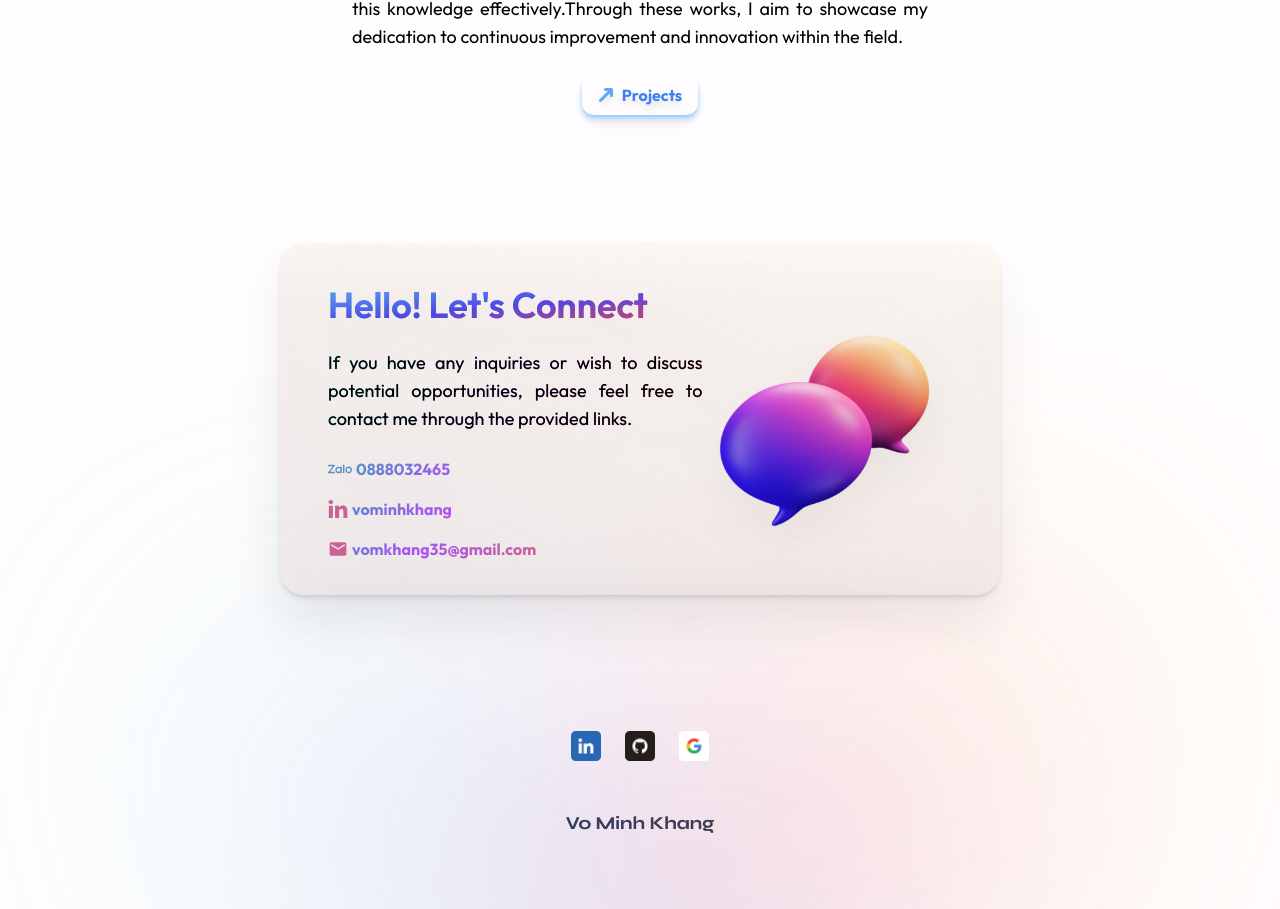
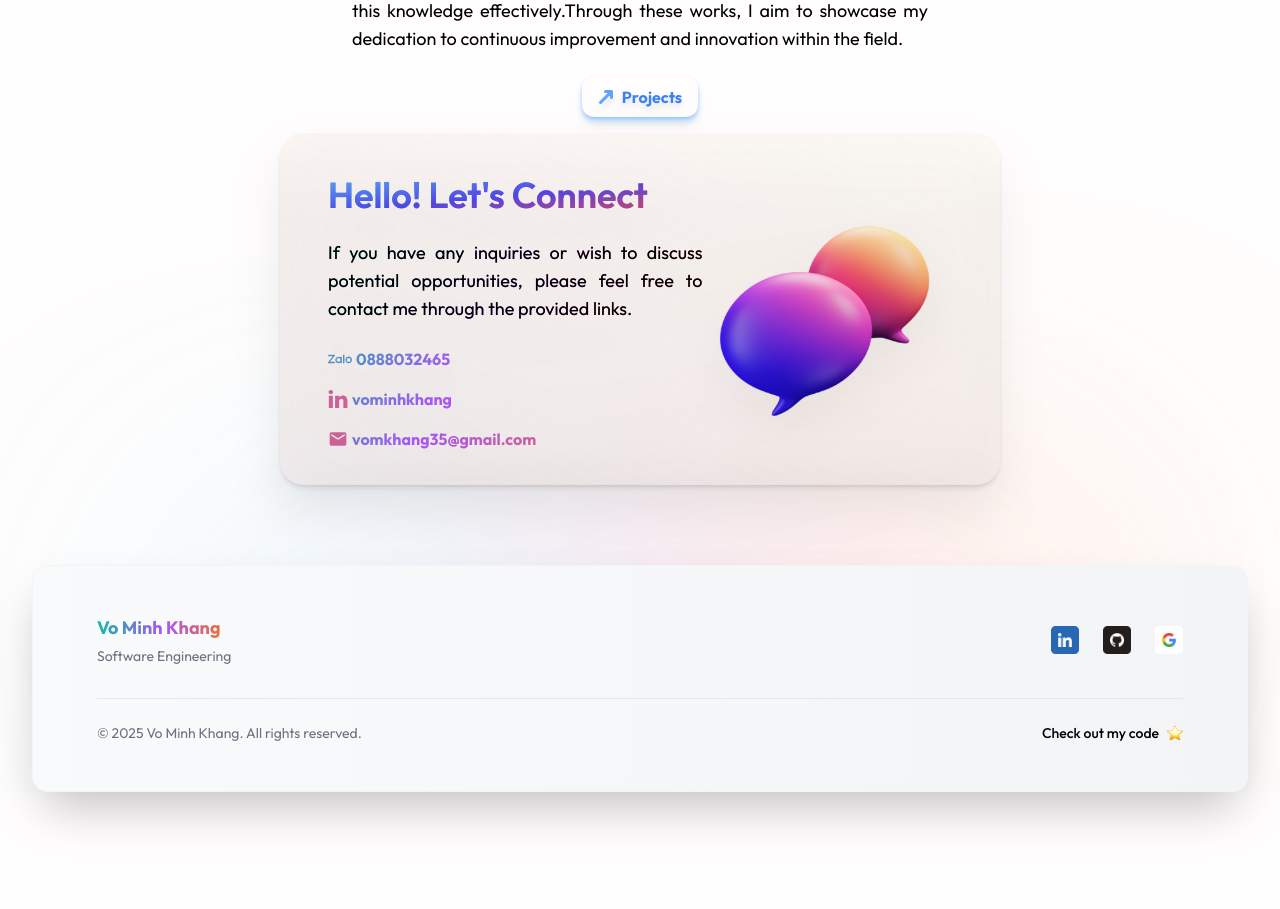
Before and after one commit to leaser019/my-portfolio, a Next.js app: page / in a window 1280 px wide. Shown: the part 1169-2078 px from the top of the page. After the commit the page ends 1981 px from the top, so only its background shows below. Built offline with nearby package versions, Linux system fonts and the light colour scheme.

Commit message:
feat: implement ScrollToTop component and enhance Footer and Header layouts

```diff
--- a/components/Footer.jsx
+++ b/components/Footer.jsx
@@ -1,11 +1,10 @@
+import Star from '@/public/Star.svg';
+import Image from 'next/image';
+import Link from 'next/link';
 import { useState } from 'react';
-import Link from 'next/link';
+import GitHub from '../public/icons/github@2x.png';
+import Gmail from '../public/icons/google@2x.png';
 import LinkedIn from '../public/icons/linkedin@2x.png';
-import GitHub from '../public/icons/github@2x.png';
-import Instagram from '../public/icons/instagram@2x.png';
-import Gmail from '../public/icons/google@2x.png';
-import Image from 'next/image';
-import Star from '@/public/Star.svg';
 
 const Footer = () => {
   const [isHovering, setIsHovering] = useState(false);
@@ -17,69 +16,100 @@ const Footer = () => {
   };
 
   return (
-    <div className=" flex select-none text-sm  py-16 mt-16 flex-col h-max items-center mx-auto justify-center">
-      <div className="flex justify-center space-x-4 md:space-x-6 dark:text-white/70 text-gray-500 text-[0.6rem] sm:text-xs md:text-sm lg:text-md mt-2">
+    <footer className="bg-gradient-to-r from-gray-50 to-gray-100 dark:from-gray-900 dark:to-gray-800 py-12 mt-20 rounded-2xl shadow-2xl px-10 mx-10 mb-5 sm:mx-8 backdrop-blur-2xl border border-gray-100 dark:border-gray-700">
+      <div className="max-w-6xl mx-auto px-4 sm:px-6">
+        <div className="flex flex-col md:flex-row justify-between items-center space-y-6 md:space-y-0">
+          <div className="flex flex-col">
+            <h3 className="text-lg font-bold bg-gradient-to-r from-teal-500 via-purple-500 to-orange-500 bg-clip-text text-transparent">
+              Vo Minh Khang
+            </h3>
+            <p className="text-sm text-gray-500 dark:text-gray-400 mt-1">
+              Software Engineering
+            </p>
+          </div>
+
+          <div className="flex space-x-6 items-center">
             <Link
               href="https://www.linkedin.com/in/vominhkhang"
-          target="blank"
-          className=" dark:hover:text-purple-400 hover:text-purple-600 font-semibold"
+              target="_blank"
+              className="transition-transform hover:scale-110"
             >
-          {' '}
-          {/* LinkedIn{" "} */}
-          <Image src={LinkedIn} alt="linkedin" width="30" />
+              <Image src={LinkedIn} alt="LinkedIn" width="28" height="28" />
             </Link>
             <Link
               href="https://github.com/leaser019?tab=repositories"
-          target="blank"
-          className=" dark:hover:text-purple-400 hover:text-purple-600 font-semibold"
+              target="_blank"
+              className="transition-transform hover:scale-110"
             >
-          {' '}
-          {/* GitHub{" "} */}
-          <Image src={GitHub} alt="github" width="30" />
+              <Image src={GitHub} alt="GitHub" width="28" height="28" />
             </Link>
             <Link
               href="mailto:vomkhang35@gmail.com"
-          target="blank"
-          rel="noreferrer"
-          className=" dark:hover:text-purple-400 hover:text-purple-600 font-semibold"
+              target="_blank"
+              className="transition-transform hover:scale-110"
             >
-          {' '}
-          {/* Résumé{" "} */}
-          <Image src={Gmail} alt="gmail" width="30" />
+              <Image src={Gmail} alt="Email" width="28" height="28" />
             </Link>
+            {/* <Link
+              href="#"
+              className="text-sm font-medium text-gray-600 dark:text-gray-300 hover:text-purple-600 dark:hover:text-purple-400"
+            >
+              Portfolio
+            </Link>
+            <Link
+              href="#"
+              className="text-sm font-medium text-gray-600 dark:text-gray-300 hover:text-purple-600 dark:hover:text-purple-400"
+            >
+              Blog
+            </Link>
+            <Link
+              href="#"
+              className="text-sm font-medium text-gray-600 dark:text-gray-300 hover:text-purple-600 dark:hover:text-purple-400"
+            >
+              Contact
+            </Link> */}
           </div>
+        </div>
+
+        <div className="mt-8 pt-6 border-t border-gray-200 dark:border-gray-700">
+          <div className="flex flex-col md:flex-row justify-between items-center">
+            <p className="text-sm text-gray-500 dark:text-gray-400">
+              &copy; {new Date().getFullYear()} Vo Minh Khang. All rights
+              reserved.
+            </p>
+
             <a
               href="https://github.com/leaser019/my-portfolio"
-        target="blank"
+              target="_blank"
               rel="noreferrer"
-        className="flex flex-col text-center group hover:text-purple-800 w-max hover:font-black items-center text-gray-600 text-[0.6rem] sm:text-xs md:text-sm lg:text-md mt-8 md:mt-12 font-syne"
+              className="group flex items-center mt-4 md:mt-0 hover:text-purple-600 dark:hover:text-purple-400"
+              onMouseOver={handleMouseOver}
+              onMouseOut={handleMouseOut}
             >
-        <div
-          onMouseOut={handleMouseOut}
-          onMouseOver={handleMouseOver}
-          className="relative transition-all ease-in-out duration-1000   "
-        >
-          <p
-            className={` ${
-              isHovering && 'scale-150 blur-[6px]'
-            } group font-bold animate-text duration-700 transition-all linear  group-hover:bg-white lg:text-gray-700 lg:dark:text-white/40 lg:group-hover:text-transparent bg-gradient-to-r mb-2 from-teal-500 via-purple-500 to-orange-500 bg-clip-text text-transparent text-sm sm:text-base md:text-lg`}
-          >
-            Vo Minh Khang
-          </p>
+              <span className="text-sm font-medium mr-2">
+                Check out my code
+              </span>
+              <span className="relative">
+                <Image
+                  src={Star}
+                  alt="star"
+                  width="16"
+                  height="16"
+                  className={`transition-all duration-300 ${
+                    isHovering ? 'rotate-180 scale-125' : ''
+                  }`}
+                />
                 {isHovering && (
-            <p
-              className={`opacity-0 bg-purple-100 px-1 md:px-2 py-1 rounded-2xl bg-opacity-30 backdrop-blur-xl hover:opacity-100 transition-all duration-1000 linear absolute top-[35%] left-[50%] -translate-x-[50%]  -translate-y-[50%] w-max text-gray-800 font-bold text-base z-10 flex text-center`}
-            >
-              <span>Amazing ?</span>
-              <span className="px-1">
-                <Image src={Star} alt="star" className="h-5 w-5" />
+                  <span className="absolute -top-8 left-1/2 transform -translate-x-1/2 bg-purple-100 dark:bg-purple-900 px-2 py-1 rounded text-xs whitespace-nowrap">
+                    Star my repo!
                   </span>
-              <span>My Portfolio GitHub Repository</span>
-            </p>
                 )}
-        </div>
+              </span>
             </a>
           </div>
+        </div>
+      </div>
+    </footer>
   );
 };
 
--- a/components/Header.jsx
+++ b/components/Header.jsx
@@ -1,13 +1,10 @@
 /* eslint-disable @next/next/no-img-element */
-import { useState, useEffect, useRef } from 'react';
+import { useEffect, useRef, useState } from 'react';
 
+import { useTheme } from 'next-themes';
+import Link from 'next/link';
 import { useRouter } from 'next/router';
-import { useTheme } from 'next-themes';
-import Image from 'next/image';
-import Link from 'next/link';
-import { MdOutlineLightMode, MdOutlineDarkMode } from 'react-icons/md';
-import { IoMdArrowDropdown } from 'react-icons/io';
-import { FaGlobe, FaGlobeAmericas } from 'react-icons/fa';
+import { MdOutlineDarkMode, MdOutlineLightMode } from 'react-icons/md';
 
 const Header = () => {
   const { systemTheme, theme, setTheme } = useTheme();
@@ -75,10 +72,12 @@ const Header = () => {
     <nav
       ref={touchRef}
       className={`${
-        isScrolled && 'bg-opacity-[0.5] shadow-md drop-shadow-lg '
-      } font-medium duration-500 bg-opacity-50 transition-all linear z-40 dark:text-white w-[75%] sm:w-[75%] md:w-[70%] lg:w-[55%] xl:w-[50%] max-w-6xl mx-auto  bg-white dark:bg-[#35353579] ${
-        open && 'dark:bg-[#000] bg-opacity-100'
-      } drop-shadow-xs backdrop-blur-sm top-4 sticky rounded-2xl`}
+        isScrolled
+          ? 'bg-white/15 dark:bg-black/15 shadow-lg shadow-blue-500/10 dark:shadow-blue-400/5'
+          : 'bg-white/10 dark:bg-black/10'
+      } font-medium duration-500 transition-all linear z-40 dark:text-white w-[75%] sm:w-[75%] md:w-[70%] lg:w-[55%] xl:w-[50%] max-w-6xl mx-auto backdrop-blur-xl border border-white/20 dark:border-gray-700/30 ${
+        open && 'dark:bg-black/20 bg-white/20 border-opacity-80'
+      } sticky top-4 rounded-2xl hover:border-opacity-75 hover:border-blue-300/30 dark:hover:border-blue-500/30 motion-safe:hover:translate-y-[1px] motion-safe:transition-all`}
     >
       <div className="flex justify-between md:space-x-10 lg:space-x-12 xl:space-x-16 md:flex items-center place-items-center md:justify-center py-3 md:px-10 px-8">
         <div className="select-none order-2 md:order-1 cursor-pointer flex items-center text-gray-800">
--- /dev/null
+++ b/components/ScrollToTop.jsx
@@ -0,0 +1,41 @@
+import { useEffect, useState } from 'react';
+
+export default function ScrollToTop() {
+  const [showButton, setShowButton] = useState(false);
+
+  useEffect(() => {
+    const handleScroll = () => {
+      if (window.scrollY > 300) {
+        setShowButton(true);
+      } else {
+        setShowButton(false);
+      }
+    };
+
+    window.addEventListener('scroll', handleScroll);
+    return () => {
+      window.removeEventListener('scroll', handleScroll);
+    };
+  }, []);
+
+  const scrollToTop = () => {
+    window.scrollTo({
+      top: 0,
+      behavior: 'smooth'
+    });
+  };
+
+  return (
+    <button
+      onClick={scrollToTop}
+      className={`fixed right-8 bottom-8 bg-opacity-20 dark:bg-opacity-30 bg-white dark:bg-slate-800 backdrop-filter backdrop-blur-lg text-gray-800 dark:text-white p-3 rounded-full border border-opacity-20 border-white dark:border-slate-700 shadow-lg hover:shadow-xl hover:bg-opacity-30 dark:hover:bg-opacity-40 transition-all duration-300 z-50 ${
+        showButton ? 'opacity-100 translate-y-0' : 'opacity-0 translate-y-10 pointer-events-none'
+      }`}
+      aria-label="Scroll to top"
+    >
+      <svg xmlns="http://www.w3.org/2000/svg" width="24" height="24" viewBox="0 0 24 24" fill="none" stroke="currentColor" strokeWidth="2" strokeLinecap="round" strokeLinejoin="round">
+        <path d="M18 15l-6-6-6 6" />
+      </svg>
+    </button>
+  );
+}
--- a/pages/_app.jsx
+++ b/pages/_app.jsx
@@ -1,8 +1,9 @@
 import Footer from '@/components/Footer';
 import Header from '@/components/Header';
+import ScrollToTop from '@/components/ScrollToTop';
 import '@/styles/globals.css';
+import { Analytics } from '@vercel/analytics/react';
 import { ThemeProvider } from 'next-themes';
-import { Analytics } from '@vercel/analytics/react';
 
 export default function App({ Component, pageProps }) {
   return (
@@ -12,6 +13,7 @@ export default function App({ Component, pageProps }) {
         <Component {...pageProps} />
         <Analytics />
         <Footer />
+        <ScrollToTop />
       </main>
     </ThemeProvider>
   );
--- a/pages/index.jsx
+++ b/pages/index.jsx
@@ -1,15 +1,14 @@
-import { useEffect } from 'react';
 import { useTheme } from 'next-themes';
 import Head from 'next/head';
 import Image from 'next/image';
 
 import Contact from '@/components/Contact';
 import Experience from '@/components/Experience';
+import PageTransition from '@/components/PageTransition';
+import Avatar_Black from '@/public/Avatar-black.png';
+import { motion } from 'framer-motion';
+import Link from 'next/link';
 import { BsArrowUpRight } from 'react-icons/bs';
-import { motion } from 'framer-motion';
-import Avatar_Black from '@/public/Avatar-black.png';
-import Link from 'next/link';
-import PageTransition from '@/components/PageTransition';
 
 export default function Home() {
   const { systemTheme, theme, setTheme } = useTheme();
@@ -81,7 +80,7 @@ export default function Home() {
           <div className="mt-10 mx-auto">
             <Experience />
           </div>
-          <div className="mt-28 mx-auto ">
+          <div className="mx-auto ">
             <Contact />
           </div>
         </div>
```
Lines whose indentation alone changed are shown as unchanged.
